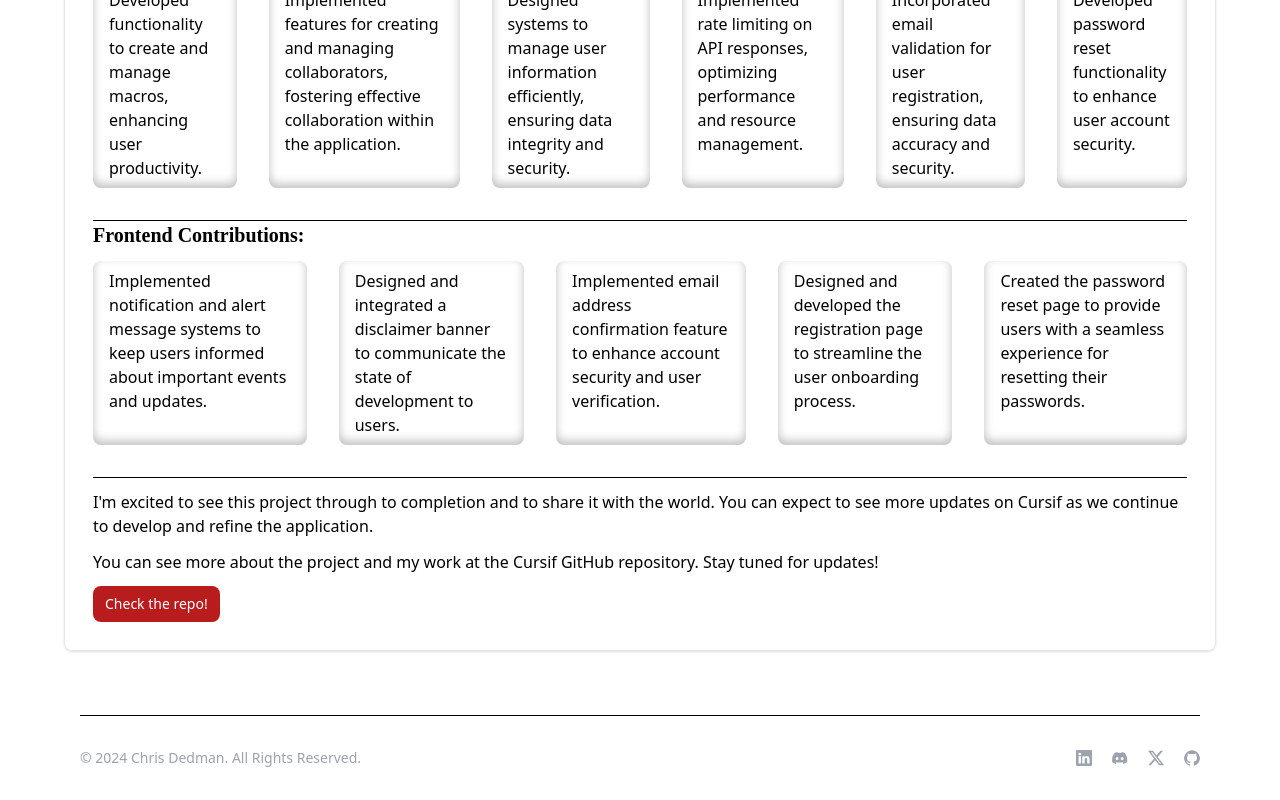
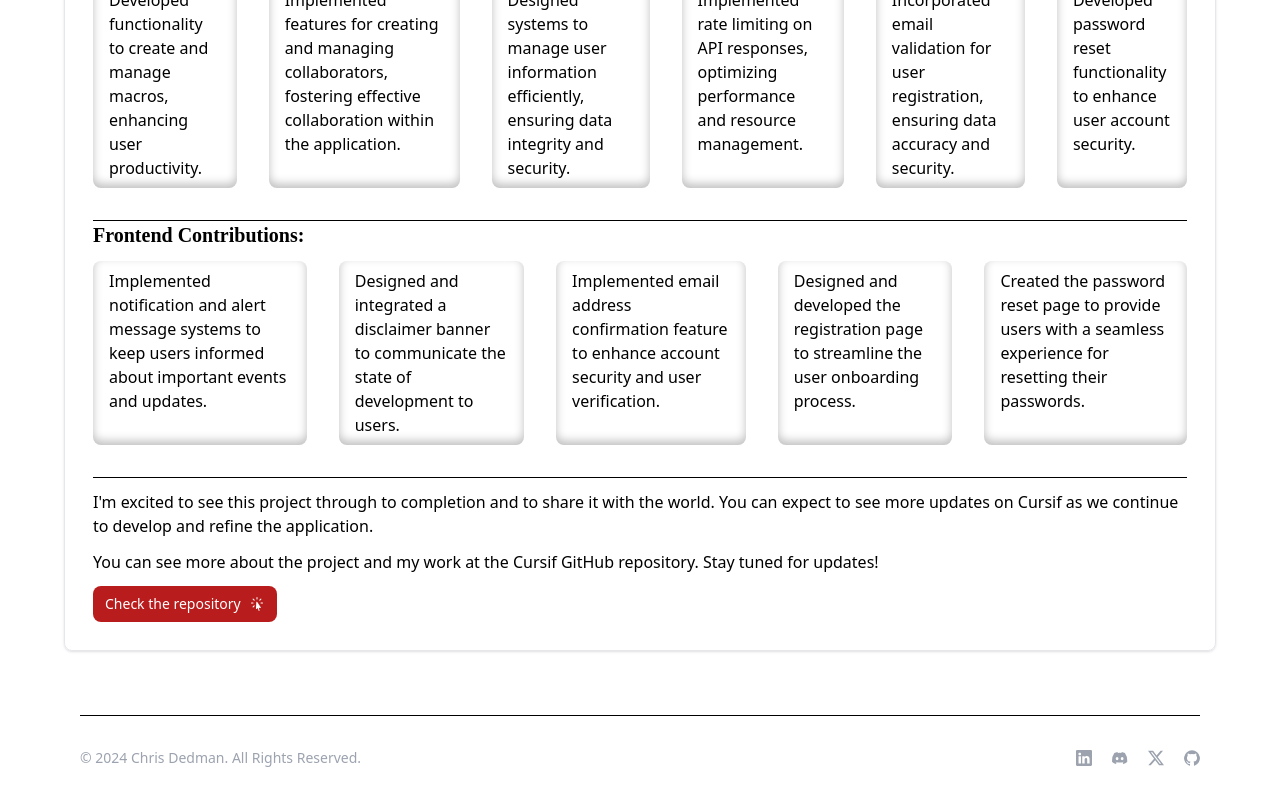
Before and after one commit to chrisdedman/website, a Next.js app: page /projects/cursif in a window 1280 px wide. Shown: the part 519-1319 px from the top of the page. Built offline with nearby package versions, Linux system fonts and the light colour scheme.

Commit message:
update icon + updated repo->repository name

```diff
--- a/src/app/projects/cursif/page.tsx
+++ b/src/app/projects/cursif/page.tsx
@@ -3,6 +3,7 @@
 import React from "react";
 import Menu from '@/components/navigation'
 import Footer from '@/components/footer'
+import { CursorArrowRaysIcon } from "@heroicons/react/24/solid";
 
 export default function Cursif() {
   return (
@@ -69,7 +70,7 @@ function Article() {
         Stay tuned for updates!
       </p>
       <a href="https://github.com/Code-Society-Lab/cursif" target="_blank" rel="noreferrer noopener" className="inline-flex items-center px-3 py-2 text-sm font-medium text-center text-white bg-red-700 rounded-lg hover:bg-red-800 focus:ring-4 focus:outline-none focus:ring-red-300">
-        Check the repo!
+        Check the repository <CursorArrowRaysIcon className="w-4 h-4 ms-2" />
       </a>
     </>
   )
```
